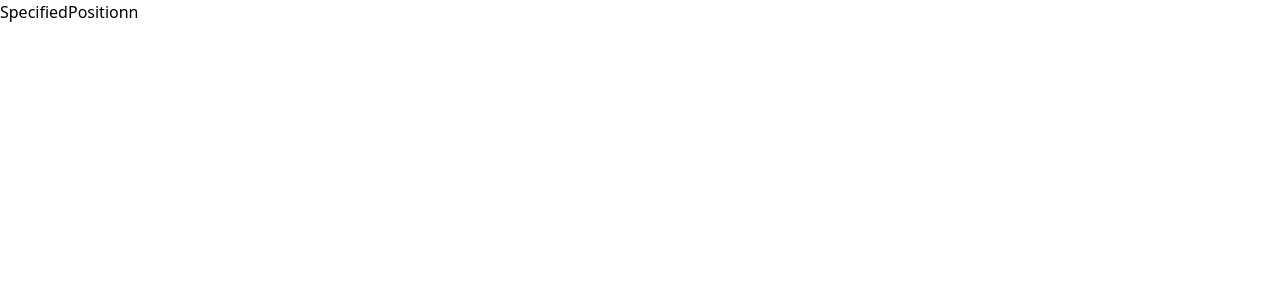
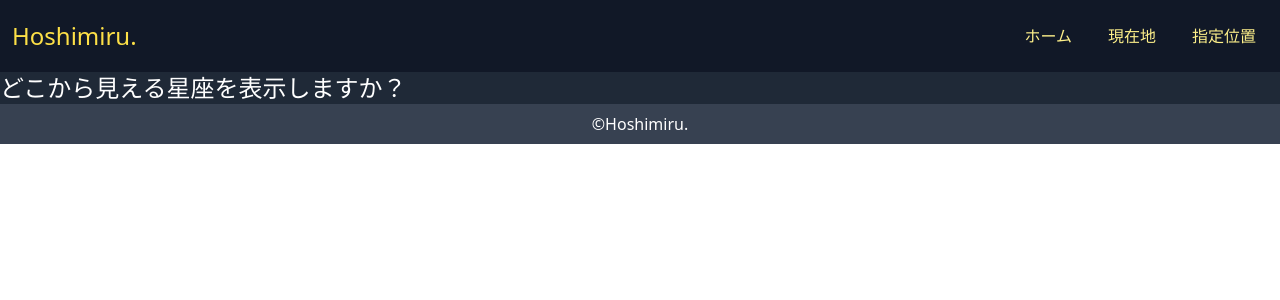
Before and after one commit to Makotty/Hoshimiru, a React (Vite) app: page /specified-position in a window 1280 px wide. Shown: the top 300 px of the page. Built offline with nearby package versions, Linux system fonts and the light colour scheme.

Commit message:
Update : specified-position page

```diff
--- a/src/pages/specified-position.tsx
+++ b/src/pages/specified-position.tsx
@@ -1,3 +1,13 @@
-const SpecifiedPosition = () => <>SpecifiedPositionn</>
+import Layout from '../components/Layout'
+
+const SpecifiedPosition = () => (
+  <Layout>
+    <div>
+      <h1 className="text-2xl font-serif text-white">
+        どこから見える星座を表示しますか？
+      </h1>
+    </div>
+  </Layout>
+)
 
 export default SpecifiedPosition
```
